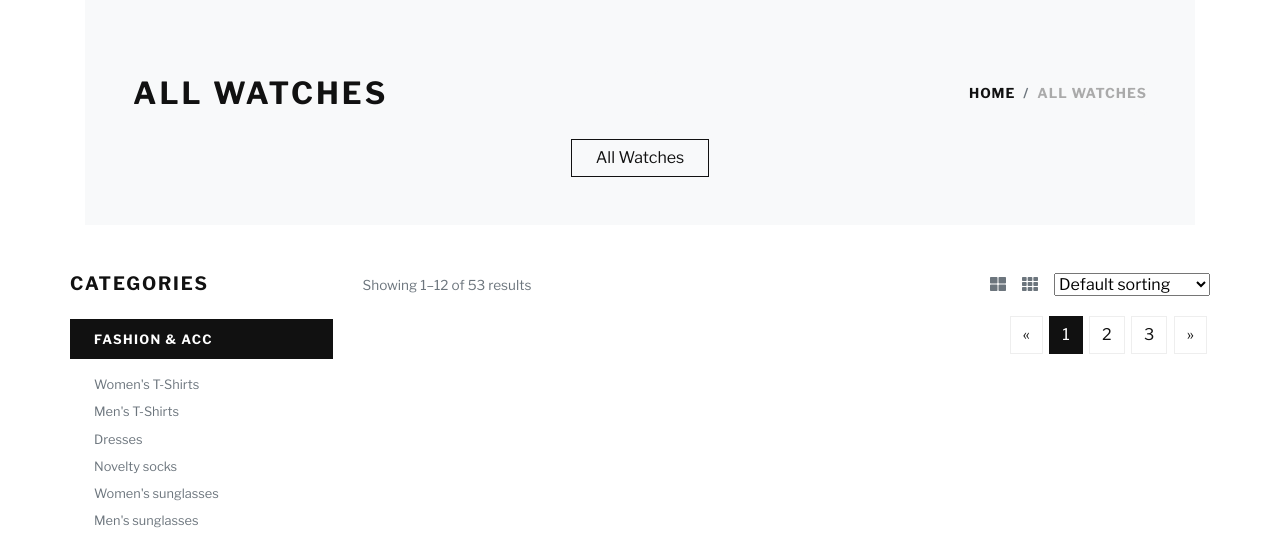
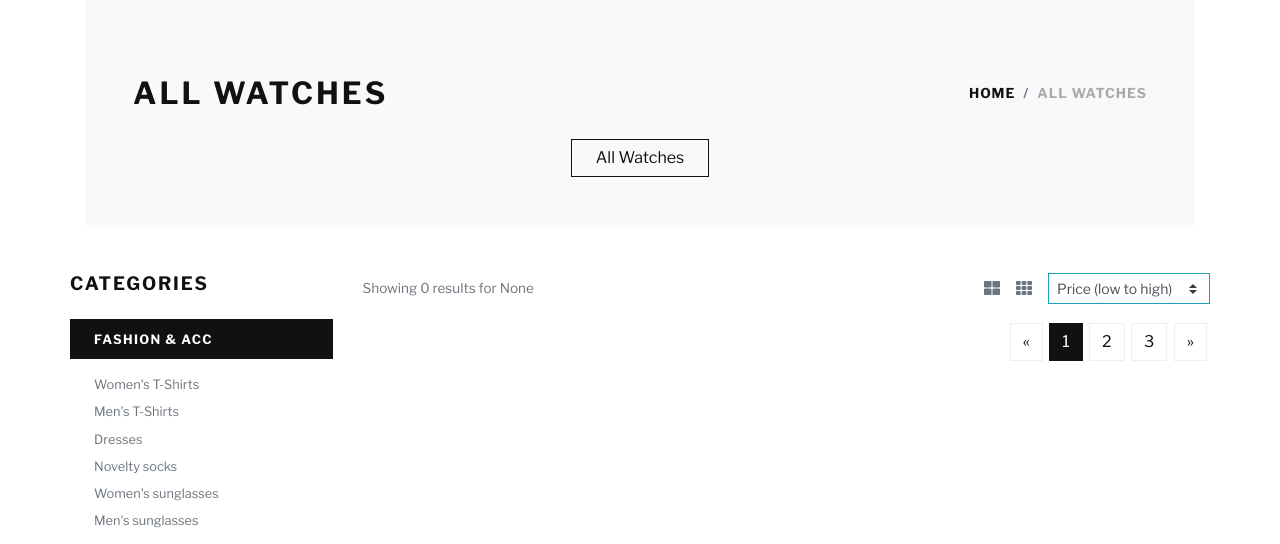
Before and after one commit to ElJefe111944/Milestone-4, a Django app: a page that uses templates/includes/main-nav.html in a window 1280 px wide; the page is wider, and only the part inside the window is pictured. Shown: the part 72-616 px from the top of that part. Run offline with Django 3.2, Linux system fonts and the light colour scheme; data that the repository does not hold is empty; some libraries are stand-ins or nearby versions; some web fonts are replaced.

Commit message:
Added product count and sorting to all watches template

```diff
--- a/templates/includes/main-nav.html
+++ b/templates/includes/main-nav.html
@@ -25,6 +25,18 @@
                         <a class="dropdown-item border-0 transition-link" href="{% url 'watches' %}?category=women">Women's Watches</a>
                         <a class="dropdown-item border-0 transition-link" href="{% url 'watches' %}?category=men,women">All Watches</a>
                 </div>
+            </li>
+            <li class="nav-item">
+                <!-- SEARCH BAR -->
+                <!-- <form class="col-lg-6 offset-lg-3" method="GET" action="{% url 'watches' %}">
+                    <div class="row justify-content-center m-3">
+                        <input type="text" placeholder="Search" name="q">
+                        <span class="input-group-btn">
+                            <button class="btn btn-primary border border-dark ml-1"><i
+                                    class="fas fa-search"></i></button>
+                        </span>
+                    </div>
+                </form> -->
             </li>
         </ul>
         <ul class="navbar-nav ml-auto">
--- a/watches/templates/watches/all_watches.html
+++ b/watches/templates/watches/all_watches.html
@@ -126,8 +126,10 @@
             <div class="col-lg-9 order-1 order-lg-2 mb-5 mb-lg-0">
                 <div class="row mb-3 align-items-center">
                     <div class="col-lg-6 mb-2 mb-lg-0">
-                        <p class="text-small text-muted mb-0">Showing 1–12 of 53 results</p>
+
+                        <p class="text-small text-muted mb-0">Showing {{ watches|length }} results for {{ search_term }}</p>
                     </div>
+
                     <div class="col-lg-6">
                         <ul class="list-inline d-flex align-items-center justify-content-lg-end mb-0">
                             <li class="list-inline-item text-muted mr-3"><a class="reset-anchor p-0" href="#"><i
@@ -135,13 +137,14 @@
                             <li class="list-inline-item text-muted mr-3"><a class="reset-anchor p-0" href="#"><i
                                         class="fas fa-th"></i></a></li>
                             <li class="list-inline-item">
-                                <select class="selectpicker ml-auto" name="sorting" data-width="200"
-                                    data-style="bs-select-form-control" data-title="Default sorting">
-                                    <option value="default">Default sorting</option>
-                                    <option value="popularity">Popularity</option>
-                                    <option value="low-high">Price: Low to High</option>
-                                    <option value="high-low">Price: High to Low</option>
-                                </select>
+                            <!-- SORT BY DROPDOWN -->
+                            <select id="sort-selector" class="custom-select custom-select-sm rounded-0 border border-{% if current_sorting != 'None_None' %}info{% else %}black{% endif %}">
+                                <option value="reset" {% if current_sorting == 'None_None' %}selected{% endif %}> Sort by...</option>
+                                <option value="price_asc" {% if current_sorting == 'price_asc' %}selected{% endif %}> Price (low to high)</option>
+                                <option value="price_desc" {% if current_sorting == 'price_desc' %}selected{% endif %}> Price (high to low)</option>
+                                <option value="rating_asc" {% if current_sorting == 'rating_asc' %}selected{% endif %}> Rating (low to high)</option>
+                                <option value="rating_desc" {% if current_sorting == 'rating_desc' %}selected{% endif %}> Rating (high to low)</option>
+                            </select>
                             </li>
                         </ul>
                     </div>
```
Also changed, not shown: homepage/templates/homepage/index.html (+0 -13 lines).
